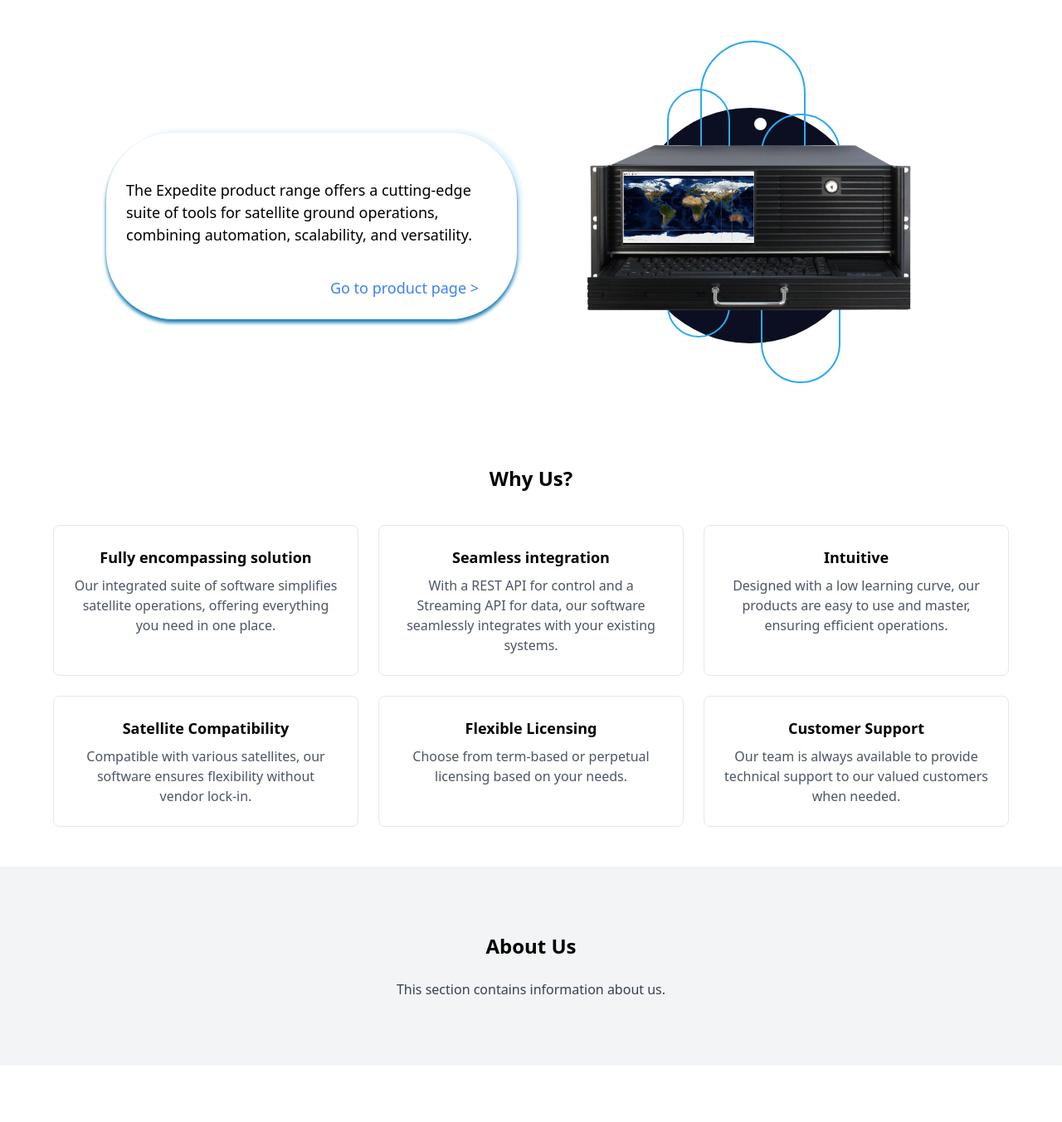
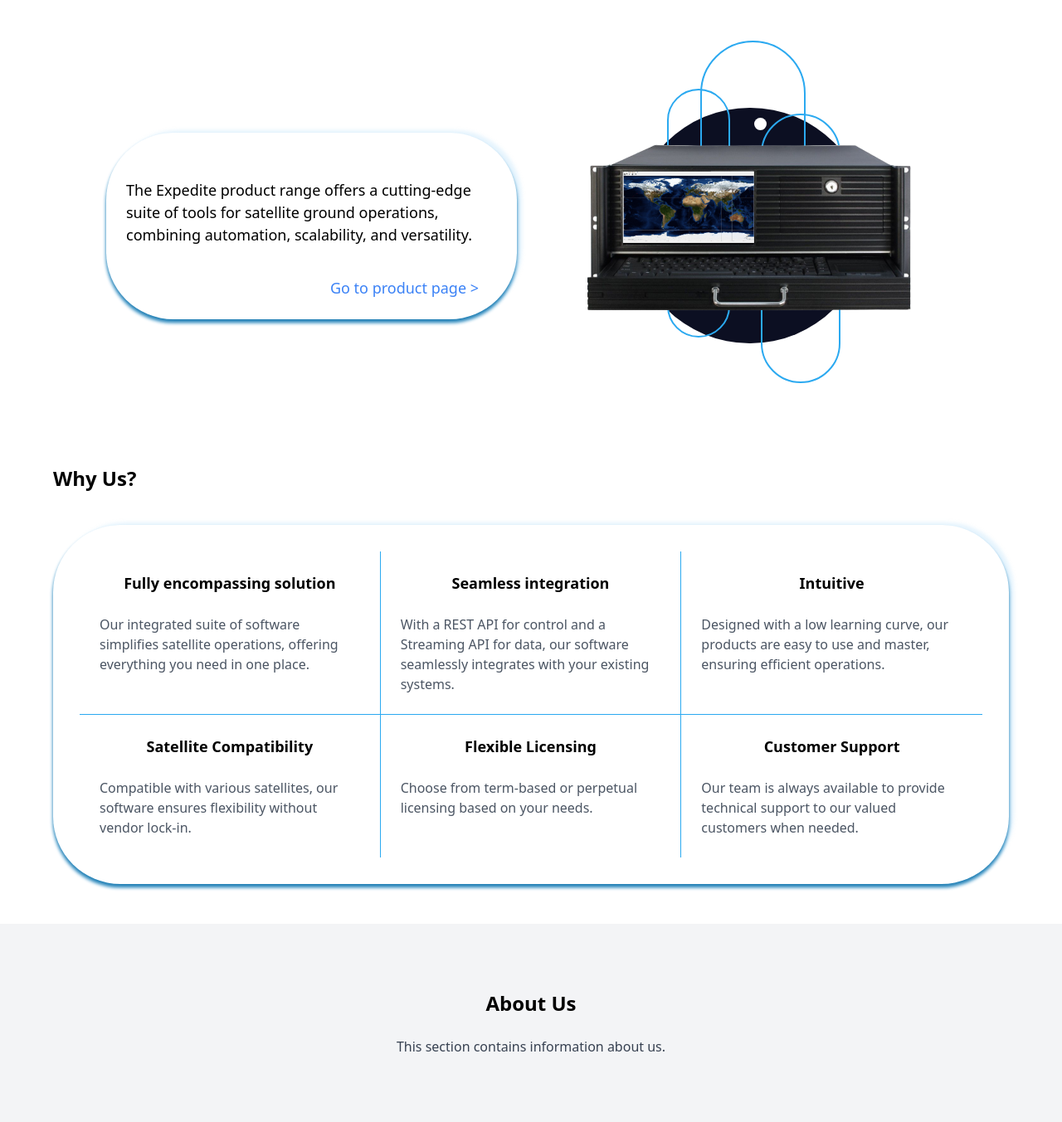
Before and after one commit to hero4barca/remos, a Django app: template project/templates/site_app/index_page.html in a window 1280 px wide. Shown: the part 1473-2826 px from the top of the page at 83% size. Run offline with Django 5.2, Linux system fonts and the light colour scheme; the template is opened without the code that fills it, so the values that code supplies are empty.

Commit message:
updated the 'why us' grid design

```diff
--- a/project/static/css/output.css
+++ b/project/static/css/output.css
@@ -1208,6 +1208,26 @@ video {
   gap: 18px;
 }
 
+.gap-10 {
+  gap: 2.5rem;
+}
+
+.gap-12 {
+  gap: 3rem;
+}
+
+.gap-14 {
+  gap: 3.5rem;
+}
+
+.gap-16 {
+  gap: 4rem;
+}
+
+.gap-0 {
+  gap: 0px;
+}
+
 .overflow-hidden {
   overflow: hidden;
 }
@@ -1250,6 +1270,14 @@ video {
 
 .border-2 {
   border-width: 2px;
+}
+
+.border-b {
+  border-bottom-width: 1px;
+}
+
+.border-r {
+  border-right-width: 1px;
 }
 
 .border-blue-500 {
@@ -1267,6 +1295,11 @@ video {
   border-color: rgb(209 213 219 / var(--tw-border-opacity));
 }
 
+.border-blue-200 {
+  --tw-border-opacity: 1;
+  border-color: rgb(191 219 254 / var(--tw-border-opacity));
+}
+
 .bg-\[\#0C0F22\] {
   --tw-bg-opacity: 1;
   background-color: rgb(12 15 34 / var(--tw-bg-opacity));
@@ -1307,6 +1340,14 @@ video {
   padding: 2.5rem;
 }
 
+.p-5 {
+  padding: 1.25rem;
+}
+
+.p-8 {
+  padding: 2rem;
+}
+
 .px-12 {
   padding-left: 3rem;
   padding-right: 3rem;
@@ -1404,6 +1445,10 @@ video {
 
 .pt-5 {
   padding-top: 1.25rem;
+}
+
+.text-left {
+  text-align: left;
 }
 
 .text-center {
--- a/project/templates/site_app/index_page.html
+++ b/project/templates/site_app/index_page.html
@@ -21,11 +21,11 @@
         </div>
 
         <!-- Navigation Section -->
-        <nav class="flex items-center gap-9 lg:mr-8">
-            <a href="#home" class="text-[#0C0F22] text-center font-[Source Sans Pro] text-[18px] font-light leading-normal hover:text-blue-500 transition">Home</a>
-            <a href="#about" class="text-[#0C0F22] text-center font-[Source Sans Pro] text-[18px] font-light leading-normal hover:text-blue-500 transition">About</a>
-            <a href="#news" class="text-[#0C0F22] text-center font-[Source Sans Pro] text-[18px] font-light leading-normal hover:text-blue-500 transition">News</a>
-            <a href="#contact" class="text-[#0C0F22] text-center font-[Source Sans Pro] text-[18px] font-light leading-normal hover:text-blue-500 transition">Contact</a>
+        <nav class="flex items-center gap-16 lg:mr-8">
+            <a href="#home" class="text-[#0C0F22] text-center font-[Source Sans Pro] text-[20px] font-light leading-normal hover:text-blue-500 transition">Home</a>
+            <a href="#about" class="text-[#0C0F22] text-center font-[Source Sans Pro] text-[20px] font-light leading-normal hover:text-blue-500 transition">About</a>
+            <a href="#news" class="text-[#0C0F22] text-center font-[Source Sans Pro] text-[20px] font-light leading-normal hover:text-blue-500 transition">News</a>
+            <a href="#contact" class="text-[#0C0F22] text-center font-[Source Sans Pro] text-[20px] font-light leading-normal hover:text-blue-500 transition">Contact</a>
             <a href="#products" class="text-blue-500  px-12 py-1 rounded-full hover:text-blue-500 transition products-nav-item button-box-shadow">
                 Products
             </a>
@@ -93,7 +93,7 @@
       </div>
 
       <div class=" text-right pt-5 w-[95%]">
-        <a href="#" class="text-blue-500 text-lg font-medium  inline-block ">
+        <a href="#" class="text-blue-500 text-lg font-medium hover:underline inline-block ">
           Go to product page &gt;
         </a>
       </div>
@@ -125,37 +125,46 @@
 
   <!-- Why Us Section -->
 <div class="max-w-6xl mx-auto">
-    <h2 class="text-2xl font-bold text-center mb-10">Why Us?</h2>
-    <div class="grid grid-cols-1 md:grid-cols-2 lg:grid-cols-3 gap-6">
+  <h2 class="text-2xl font-bold text-left mb-10">Why Us?</h2>
+  <div class="grid grid-cols-1 md:grid-cols-2 lg:grid-cols-3 gap-0 rounded-[81px] p-8 button-box-shadow">
     <!-- Card 1 -->
-      <div class="p-6 border rounded-lg text-center">
-        <h3 class="text-lg font-semibold mb-2">Fully encompassing solution</h3>
-        <p class="text-gray-600">Our integrated suite of software simplifies satellite operations, offering everything you need in one place.</p>
+    <div class="p-6 border-b border-r border-[#2BA9F0] text-center">
+      <h3 class="text-lg font-semibold mb-6">Fully encompassing solution</h3>
+      <div class="text-gray-600 block text-left" > <p>Our integrated suite of software simplifies satellite operations, offering everything you need in one place.</p></div>
     </div>
     <!-- Card 2 -->
-      <div class="p-6 border rounded-lg text-center">
-        <h3 class="text-lg font-semibold mb-2">Seamless integration</h3>
-        <p class="text-gray-600">With a REST API for control and a Streaming API for data, our software seamlessly integrates with your existing systems.</p>
+    <div class="p-6 border-b border-r border-[#2BA9F0] text-center">
+      <h3 class="text-lg font-semibold mb-6">Seamless integration</h3>
+      <div class="text-gray-600 block text-left">
+        <p>    With a REST API for control and a Streaming API for data, our software seamlessly integrates with your existing systems. </p></div>
+
       </div>
     <!-- Card 3 -->
-      <div class="p-6 border rounded-lg text-center">
-        <h3 class="text-lg font-semibold mb-2">Intuitive</h3>
-        <p class="text-gray-600">Designed with a low learning curve, our products are easy to use and master, ensuring efficient operations.</p>
+    <div class="p-6 border-b border-[#2BA9F0] text-center">
+      <h3 class="text-lg font-semibold mb-6">Intuitive</h3>
+      <div class="text-gray-600 block text-left">
+      <p>
+        Designed with a low learning curve, our products are easy to use and master, ensuring efficient operations.
+      </p>
+    </div>
     </div>
     <!-- Card 4 -->
-      <div class="p-6 border rounded-lg text-center">
-        <h3 class="text-lg font-semibold mb-2">Satellite Compatibility</h3>
-        <p class="text-gray-600">Compatible with various satellites, our software ensures flexibility without vendor lock-in.</p>
+    <div class="p-6 border-r border-[#2BA9F0] text-center">
+      <h3 class="text-lg font-semibold mb-6">Satellite Compatibility</h3>
+      <div class="text-gray-600 block text-left"> <p>
+        Compatible with various satellites, our software ensures flexibility without vendor lock-in. </p></div>
     </div>
     <!-- Card 5 -->
-      <div class="p-6 border rounded-lg text-center">
-        <h3 class="text-lg font-semibold mb-2">Flexible Licensing</h3>
-        <p class="text-gray-600">Choose from term-based or perpetual licensing based on your needs.</p>
+    <div class="p-6 border-r border-[#2BA9F0] text-center">
+      <h3 class="text-lg font-semibold mb-6">Flexible Licensing</h3>
+      <div class="text-gray-600 block text-left">
+       <p> Choose from term-based or perpetual licensing based on your needs.</p></div>
     </div>
     <!-- Card 6 -->
-      <div class="p-6 border rounded-lg text-center">
-        <h3 class="text-lg font-semibold mb-2">Customer Support</h3>
-        <p class="text-gray-600">Our team is always available to provide technical support to our valued customers when needed.</p>
+    <div class="p-6 text-center">
+      <h3 class="text-lg font-semibold mb-6">Customer Support</h3>
+      <div class="text-gray-600 block text-left">
+        <p> Our team is always available to provide technical support to our valued customers when needed. </p></div>
     </div>
   </div>
 </div>
```
Lines whose indentation alone changed are shown as unchanged.
